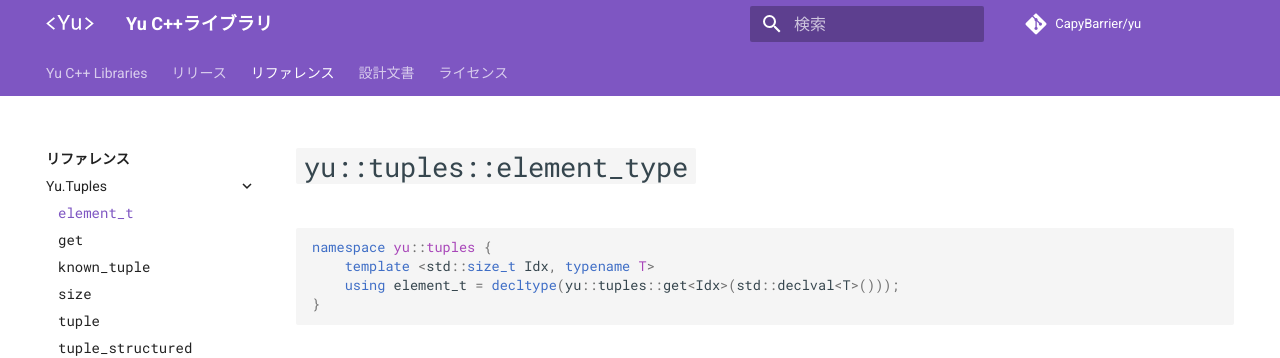
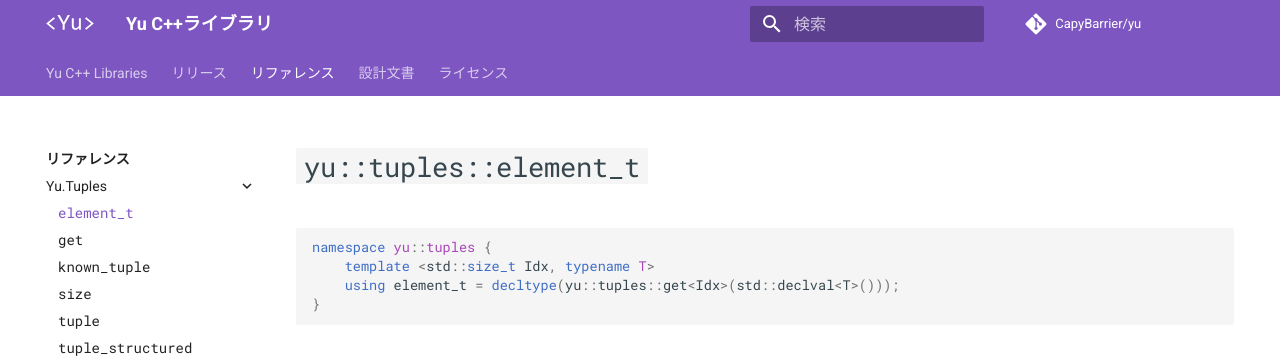
Before and after one commit to CapyBarrier/yu, an MkDocs documentation site: the page built from docs/docs/reference/tuples/element_t/index.md, in a window 1280 px wide and 1101 px high. Shown: the top 358 px of the window. Built offline with MkDocs 1.6.1 and Material for MkDocs 9.7.7, drawn with Linux system fonts in a browser that asks for light colours; comment, search, counter and statistics services are not loaded.

Commit message:
[Yu.Tuples] element_tのリファレンスの題がelement_typeとなっていたのを修正

````diff
--- a/docs/docs/reference/tuples/element_t/index.md
+++ b/docs/docs/reference/tuples/element_t/index.md
@@ -1,4 +1,4 @@
-# `yu::tuples::element_type`
+# `yu::tuples::element_t`
 
 ```cpp
 namespace yu::tuples {
````
